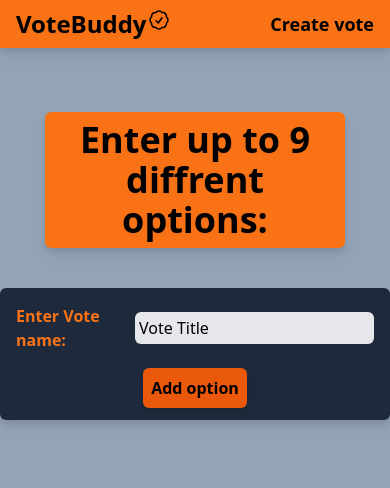
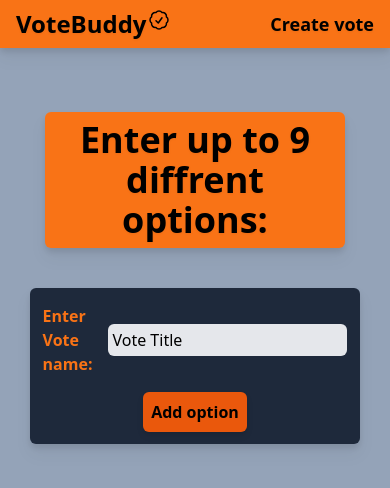
Before and after one commit to Murkan12/VoteBuddy, a React (Vite) app in the folder client/: page /create in a window 390 px wide. Shown: the top 488 px of the page. Built offline with nearby package versions, Linux system fonts and the light colour scheme.

Commit message:
Update ContentContainer and Create page styling

```diff
--- a/client/src/components/ContentContainer.jsx
+++ b/client/src/components/ContentContainer.jsx
@@ -1,6 +1,6 @@
 export const ContentContainer = ({ children }) => {
   return (
-    <div className="bg-slate-800 rounded-md drop-shadow-lg min-w-[300px] md:min-w-[150px]">
+    <div className="bg-slate-800 rounded-md drop-shadow-lg w-[330px] md:min-w-[150px]">
       {children}
     </div>
   );
--- a/client/src/pages/Create.jsx
+++ b/client/src/pages/Create.jsx
@@ -137,7 +137,7 @@ export const Create = ({
       <div className="flex flex-col items-center justify-center">
         <TitleBox>Enter up to 9 diffrent options:</TitleBox>
         <ContentContainer>
-          <div className="flex mb-4 space-x-4 pt-4 px-4  justify-center items-center">
+          <div className="flex mb-4 space-x-4 pt-4 px-4 justify-center items-center">
             <label htmlFor="title" className="text-orange-500 font-semibold">
               Enter Vote name:
             </label>
```
Also changed, not shown: 2 other files (tests, documents, lock files or other folders).
